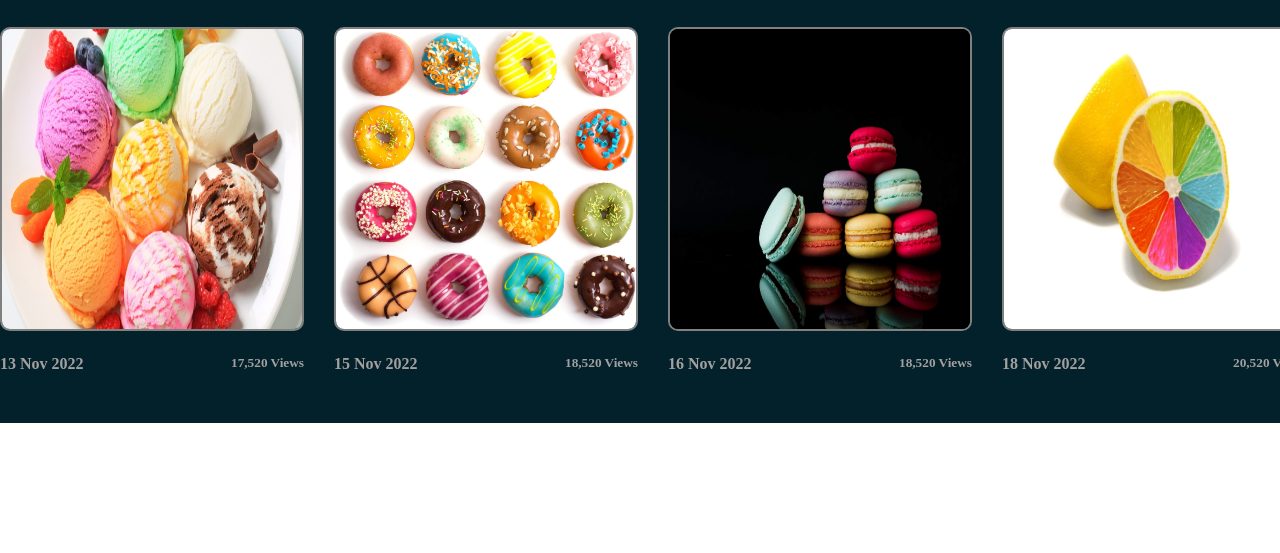
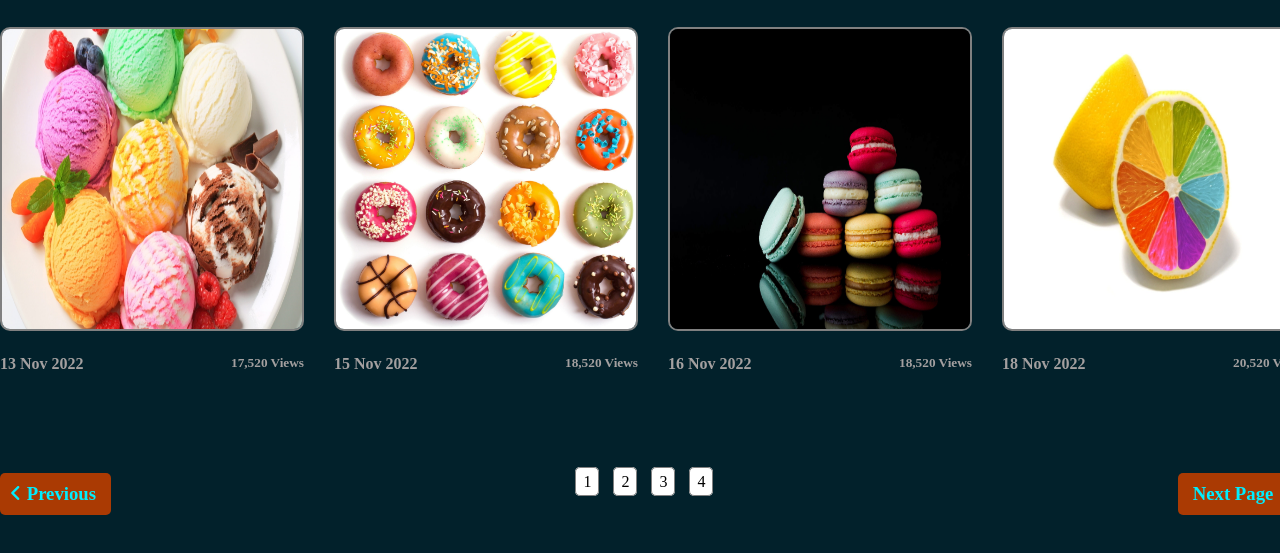
Before and after one commit to CodeCommandBD/Website-two, a plain HTML site: page index.html in a window 1280 px wide. Shown: the part 1793-2346 px from the top of the page. Before the commit the page ends 2216 px from the top, so only its background shows below. Drawn offline with Linux system fonts and the light colour scheme.

Commit message:
six commit

```diff
--- a/index.html
+++ b/index.html
@@ -3,7 +3,7 @@
 <head>
     <meta charset="UTF-8">
     <meta name="viewport" content="width=device-width, initial-scale=1.0">
-    <title>FlicksTools-Two</title>
+    <title>FlicksFoods-Two</title>
     <link rel="stylesheet" href="style.css">
     <script src="https://kit.fontawesome.com/defef214e0.js" crossorigin="anonymous"></script>
 </head>
@@ -158,11 +158,24 @@
                         <h5>20,520 Views</h5>
                     </div>
                 </div>
-
             </div>
 
 
+
+            <div class="Previous-parents">
+                <h3><i class="fa-solid fa-angle-left"></i><a href="">Previous</a></h3>
+
+                    <div class="anchod-mid">
+                        <a href="">1</a>
+                        <a href="">2</a>
+                        <a href="">3</a>
+                        <a href="">4</a>
+                    </div>
+
+                <h3><a href="">Next Page</a><i class="fa-solid fa-angle-right"></i></h3>
+            </div>
         </div>
+
     </main>
 </body>
 </html>
--- a/style.css
+++ b/style.css
@@ -146,3 +146,44 @@ main {
     margin-top: 20px;
     color: #a4a0a0;
 }
+
+.Previous-parents{
+    display: flex;
+    justify-content: space-between;
+    margin-top: 100px;
+
+}
+
+.Previous-parents a{
+    text-decoration: none;
+    color: rgb(0, 238, 255);
+    padding: 0 5px;
+
+}
+.Previous-parents h3 {
+    background: #aa3a03;
+    padding: 10px;
+    border-radius: 5px;
+    transition: 0.5s;
+    cursor: pointer;
+    color:  rgb(0, 238, 255);
+}
+.Previous-parents h3:hover {
+     background: #aa3a03a1;
+
+}
+.anchod-mid a{
+    background: white;
+    color: black;
+    padding: 5px 7px;
+    margin: 0 5px;
+    border-radius: 5px;
+    border: 1px solid gray;
+    transition: 0.5s;
+}
+.anchod-mid a:hover {
+    background: #02ffff;
+
+    color: #aa3a03;
+
+}
```
